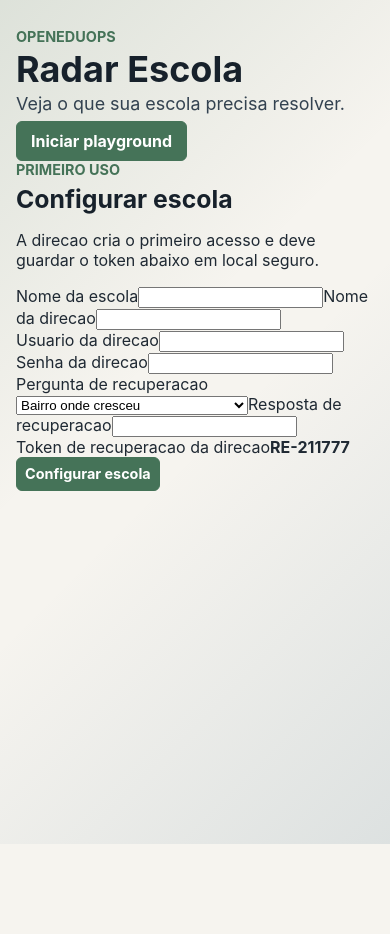
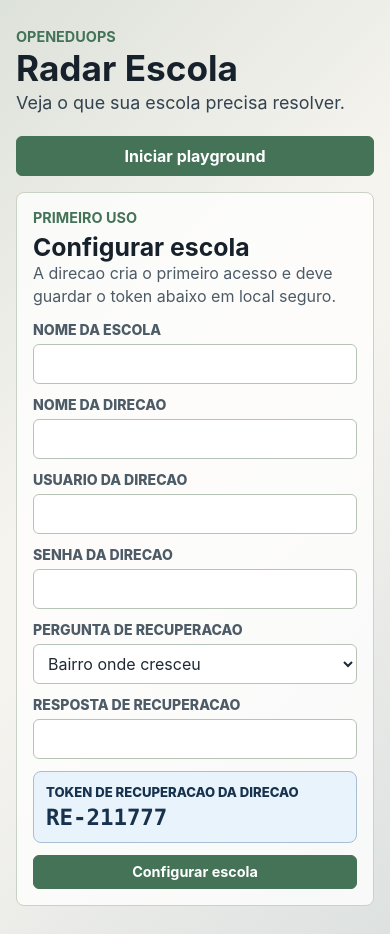
Before and after one commit to OpenEduOps/radar-escola, a React (Vite) app: page / in a window 390 px wide. Before the commit the page ends 844 px from the top, so only its background shows below. Built offline with nearby package versions, Linux system fonts and the light colour scheme.

Commit message:
Ajusta experiencia visual do Radar

```diff
--- a/src/app/app.css
+++ b/src/app/app.css
@@ -537,6 +537,312 @@ h3 {
   line-height: 1.5;
 }
 
+.radar-shell {
+  width: min(1120px, 100%);
+  max-width: calc(100vw - 48px);
+  display: grid;
+  gap: 16px;
+}
+
+.radar-hero {
+  display: flex;
+  gap: 16px;
+  align-items: end;
+  justify-content: space-between;
+  width: 100%;
+}
+
+.radar-hero h1 {
+  font-size: clamp(2.2rem, 5vw, 3.6rem);
+}
+
+.radar-card,
+.radar-session,
+.radar-board,
+.need-detail,
+.need-list {
+  border: 1px solid #cad2c5;
+  border-radius: 8px;
+  background: rgba(255, 255, 255, 0.78);
+}
+
+.radar-card,
+.radar-session,
+.need-detail {
+  padding: 16px;
+}
+
+.radar-session {
+  display: flex;
+  gap: 16px;
+  align-items: center;
+  justify-content: space-between;
+}
+
+.radar-note,
+.guardrail-note,
+.empty-state {
+  margin: 0;
+  color: #4d5b66;
+  line-height: 1.45;
+}
+
+.guardrail-note {
+  padding: 10px 12px;
+  border: 1px solid #d6c492;
+  border-radius: 6px;
+  color: #5c4a12;
+  background: #fff8df;
+  font-weight: 700;
+}
+
+.radar-form {
+  display: grid;
+  gap: 12px;
+}
+
+.radar-form label,
+.checkbox-group legend {
+  display: grid;
+  gap: 6px;
+  color: #4d5b66;
+  font-size: 0.88rem;
+  font-weight: 800;
+  text-transform: uppercase;
+}
+
+.radar-form input,
+.radar-form select,
+.radar-form textarea {
+  width: 100%;
+  border: 1px solid #b7c4b5;
+  border-radius: 6px;
+  color: #1f2933;
+  background: #ffffff;
+  font: inherit;
+  font-size: 1rem;
+  font-weight: 400;
+  text-transform: none;
+}
+
+.radar-form input,
+.radar-form select {
+  min-height: 40px;
+  padding: 0 10px;
+}
+
+.radar-form textarea {
+  min-height: 92px;
+  padding: 10px;
+  resize: vertical;
+}
+
+.radar-form-grid {
+  display: grid;
+  grid-template-columns: repeat(2, minmax(0, 1fr));
+  gap: 12px;
+}
+
+.secret-panel {
+  display: grid;
+  gap: 4px;
+  padding: 12px;
+  border: 1px solid #a7bed3;
+  border-radius: 8px;
+  color: #17324d;
+  background: #e9f3fb;
+}
+
+.secret-panel span {
+  font-size: 0.82rem;
+  font-weight: 800;
+  text-transform: uppercase;
+}
+
+.secret-panel strong {
+  font-family: "Cascadia Mono", Consolas, monospace;
+  font-size: 1.4rem;
+  letter-spacing: 0;
+}
+
+.feedback {
+  margin: 0;
+  padding: 10px 12px;
+  border-radius: 6px;
+  font-weight: 800;
+}
+
+.feedback--success {
+  border: 1px solid #a7c7ac;
+  color: #244635;
+  background: #edf8ef;
+}
+
+.feedback--error {
+  border: 1px solid #d7b4b4;
+  color: #7a2d2d;
+  background: #fff0f0;
+}
+
+.radar-workspace {
+  display: grid;
+  grid-template-columns: minmax(280px, 0.85fr) minmax(360px, 1.15fr);
+  gap: 16px;
+  align-items: start;
+}
+
+.checkbox-group {
+  display: grid;
+  gap: 8px;
+  min-width: 0;
+  margin: 0;
+  padding: 12px;
+  border: 1px solid #cad2c5;
+  border-radius: 8px;
+}
+
+.check-row {
+  display: flex !important;
+  grid-template-columns: none !important;
+  gap: 10px !important;
+  align-items: center;
+  color: #1f2933 !important;
+  font-size: 1rem !important;
+  font-weight: 700 !important;
+  text-transform: none !important;
+}
+
+.check-row input {
+  width: 18px;
+  min-height: 18px;
+  padding: 0;
+}
+
+.check-row span {
+  display: grid;
+  gap: 2px;
+}
+
+.check-row small {
+  color: #60717f;
+  font-weight: 600;
+}
+
+.radar-board {
+  display: grid;
+  grid-template-columns: minmax(300px, 380px) minmax(0, 1fr);
+  gap: 0;
+  overflow: hidden;
+}
+
+.need-list {
+  display: grid;
+  align-content: start;
+  border-width: 0 1px 0 0;
+  border-radius: 0;
+  background: rgba(255, 255, 255, 0.64);
+}
+
+.need-list-header {
+  display: grid;
+  gap: 4px;
+  padding: 14px;
+  border-bottom: 1px solid #cad2c5;
+  background: #f3f6f1;
+}
+
+.need-list-header span {
+  color: #60717f;
+  font-weight: 800;
+}
+
+.need-row {
+  display: grid;
+  gap: 4px;
+  width: 100%;
+  min-height: 68px;
+  padding: 12px 14px;
+  border: 0;
+  border-bottom: 1px solid #dde3da;
+  color: #17212b;
+  background: transparent;
+  font: inherit;
+  text-align: left;
+  cursor: pointer;
+}
+
+.need-row:hover,
+.need-row[data-selected="true"] {
+  background: #eef5f0;
+}
+
+.need-row span {
+  font-weight: 800;
+}
+
+.need-row small {
+  color: #60717f;
+  font-weight: 700;
+}
+
+.need-detail {
+  display: grid;
+  gap: 14px;
+  min-height: 360px;
+  border-width: 0;
+  border-radius: 0;
+  background: rgba(255, 255, 255, 0.74);
+}
+
+.updates-panel {
+  display: grid;
+  gap: 8px;
+  padding: 12px;
+  border: 1px solid #cad2c5;
+  border-radius: 8px;
+  background: #fbfcfa;
+}
+
+.updates-panel h4 {
+  margin: 0;
+  color: #17212b;
+  font-size: 1rem;
+}
+
+.updates-panel ul {
+  display: grid;
+  gap: 8px;
+  margin: 0;
+  padding: 0;
+  list-style: none;
+}
+
+.updates-panel li {
+  display: grid;
+  gap: 4px;
+  padding-bottom: 8px;
+  border-bottom: 1px solid #dde3da;
+}
+
+.updates-panel li:last-child {
+  padding-bottom: 0;
+  border-bottom: 0;
+}
+
+.updates-panel span {
+  color: #334250;
+  line-height: 1.45;
+}
+
+.radar-form input:focus-visible,
+.radar-form select:focus-visible,
+.radar-form textarea:focus-visible,
+.need-row:focus-visible,
+.check-row input:focus-visible {
+  outline: 3px solid rgba(39, 89, 120, 0.42);
+  outline-offset: 2px;
+}
+
 @media (max-width: 760px) {
   .app-shell {
     place-items: start;
@@ -587,4 +893,29 @@ h3 {
   .status-registration-form .primary-action {
     width: 100%;
   }
+
+  .radar-shell {
+    max-width: calc(100vw - 32px);
+  }
+
+  .radar-hero,
+  .radar-session {
+    align-items: stretch;
+    flex-direction: column;
+  }
+
+  .radar-form-grid,
+  .radar-workspace,
+  .radar-board {
+    grid-template-columns: 1fr;
+  }
+
+  .need-list {
+    border-width: 0 0 1px;
+  }
+
+  .radar-hero .playground-button,
+  .radar-session .secondary-action {
+    width: 100%;
+  }
 }
```
